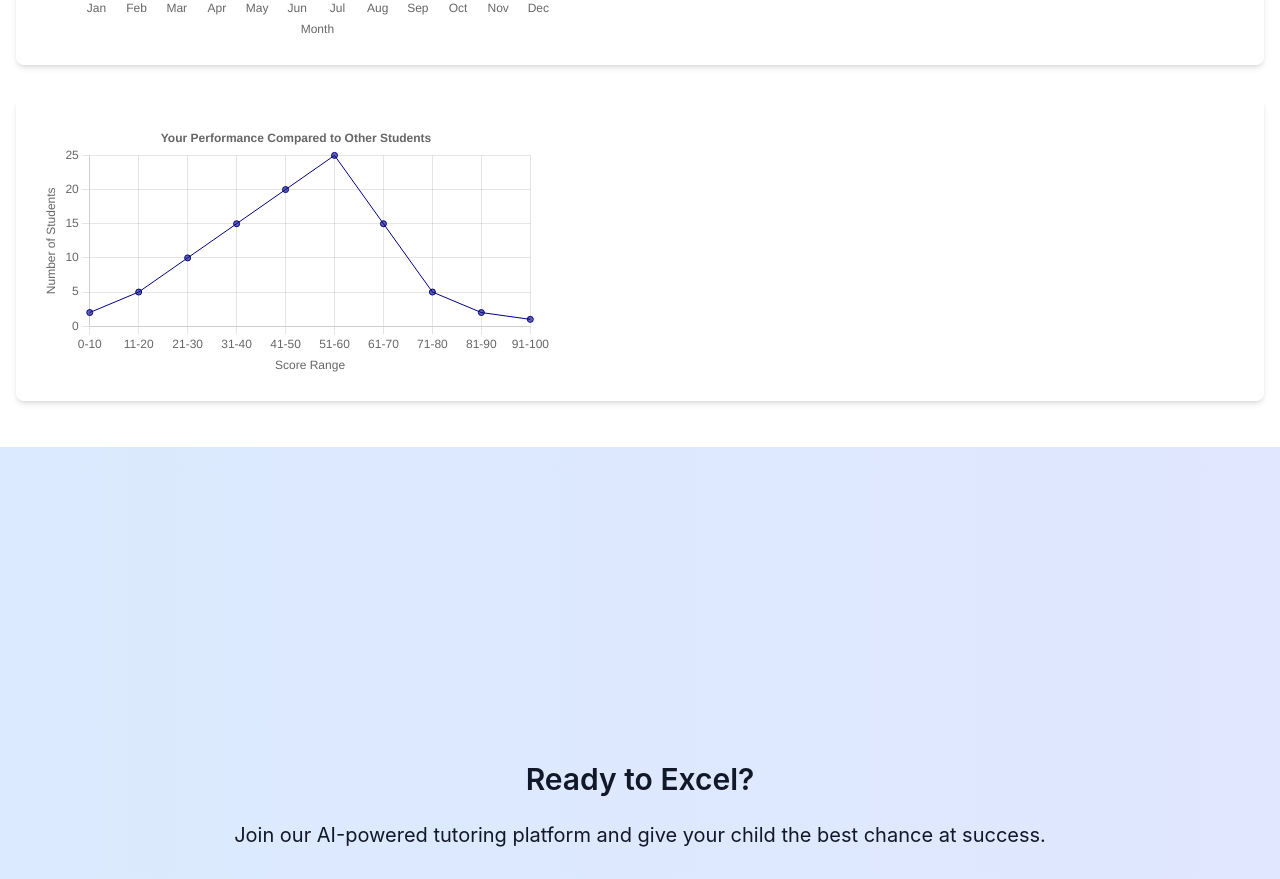
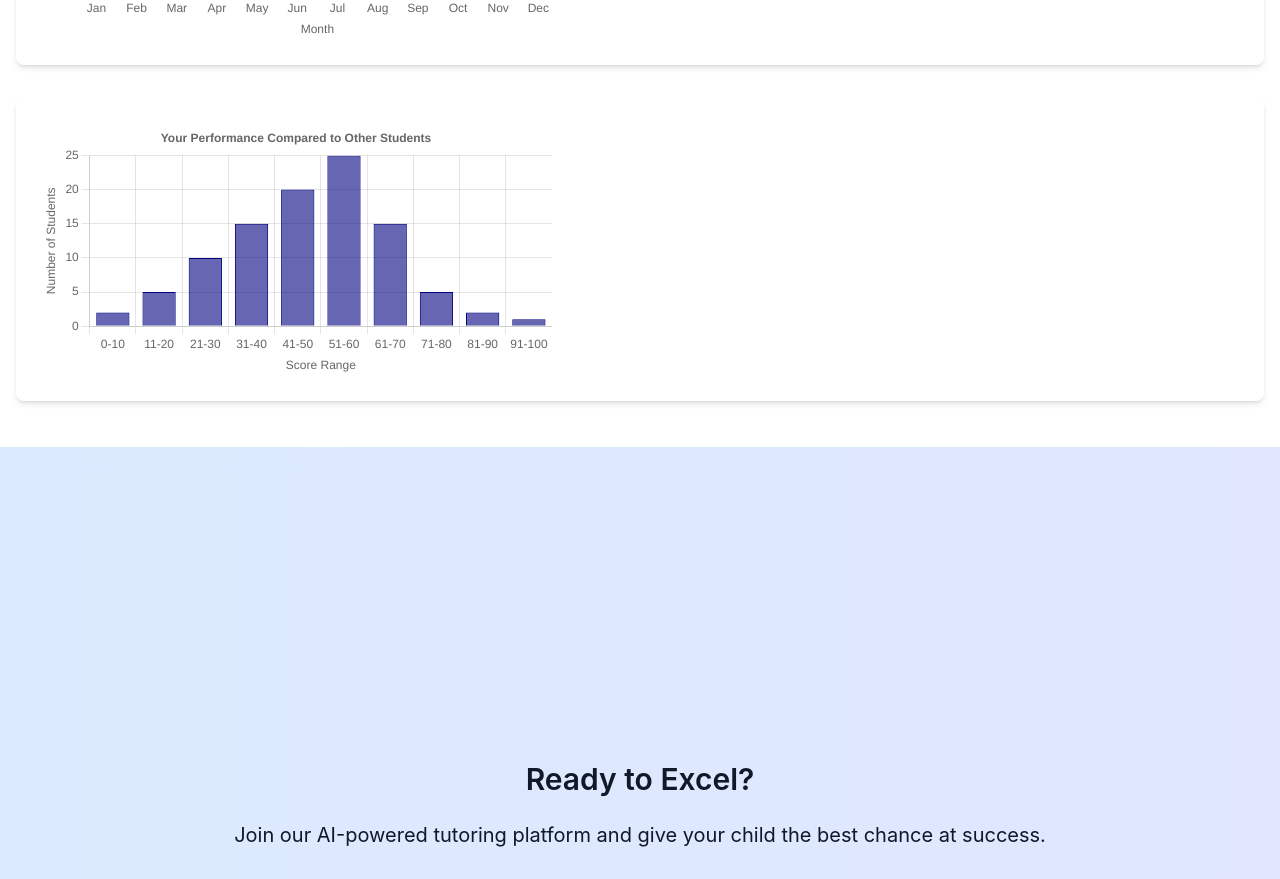
Before and after one commit to moreshk/selective-tutor, a Next.js app: page / in a window 1280 px wide. Shown: the part 2833-3712 px from the top of the page. Built offline with nearby package versions, Linux system fonts and the light colour scheme; no server answers.

Commit message:
build fiix

```diff
--- a/app/page.tsx
+++ b/app/page.tsx
@@ -3,7 +3,7 @@
 import React, { useEffect, useState } from 'react';
 import Link from 'next/link';
 import { ArrowRight, BookOpen, Target, BarChart } from 'lucide-react';
-import { Line } from 'react-chartjs-2';
+import { Line, Bar } from 'react-chartjs-2';
 import {
   Chart as ChartJS,
   CategoryScale,
@@ -178,7 +178,7 @@ const StudentComparisonChart = () => {
     <div ref={ref} className="bg-white p-6 rounded-lg shadow-md">
       <div className="h-64">
         {inView ? (
-          <Line data={chartData} options={chartOptions} />
+          <Bar data={chartData} options={chartOptions} />
         ) : (
           <div className="h-full flex items-center justify-center">
             <p className="text-gray-500 text-center">Chart loading...</p>
@@ -188,7 +188,6 @@ const StudentComparisonChart = () => {
     </div>
   );
 };
-
 
 const HomePage = () => {
   return (
```
